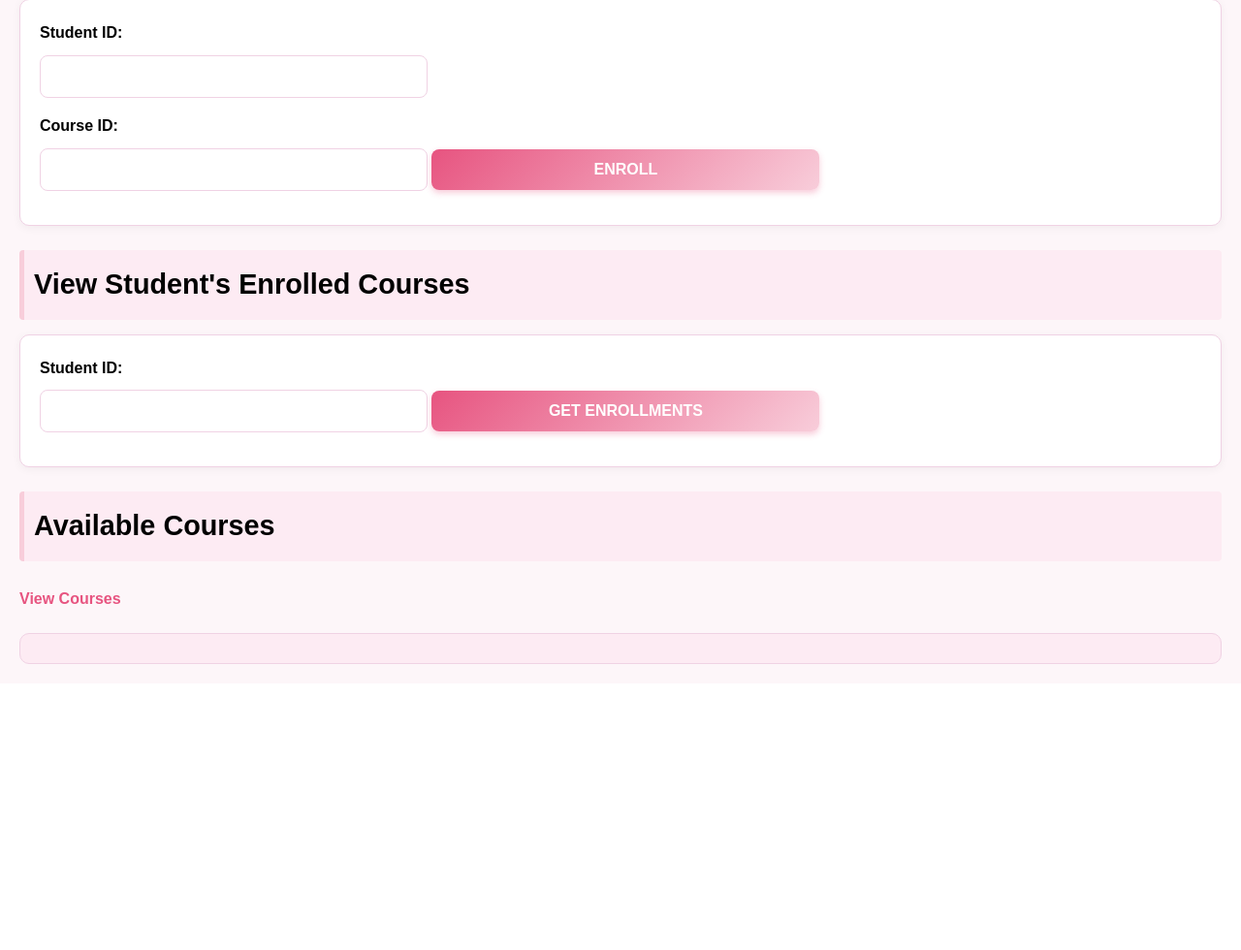
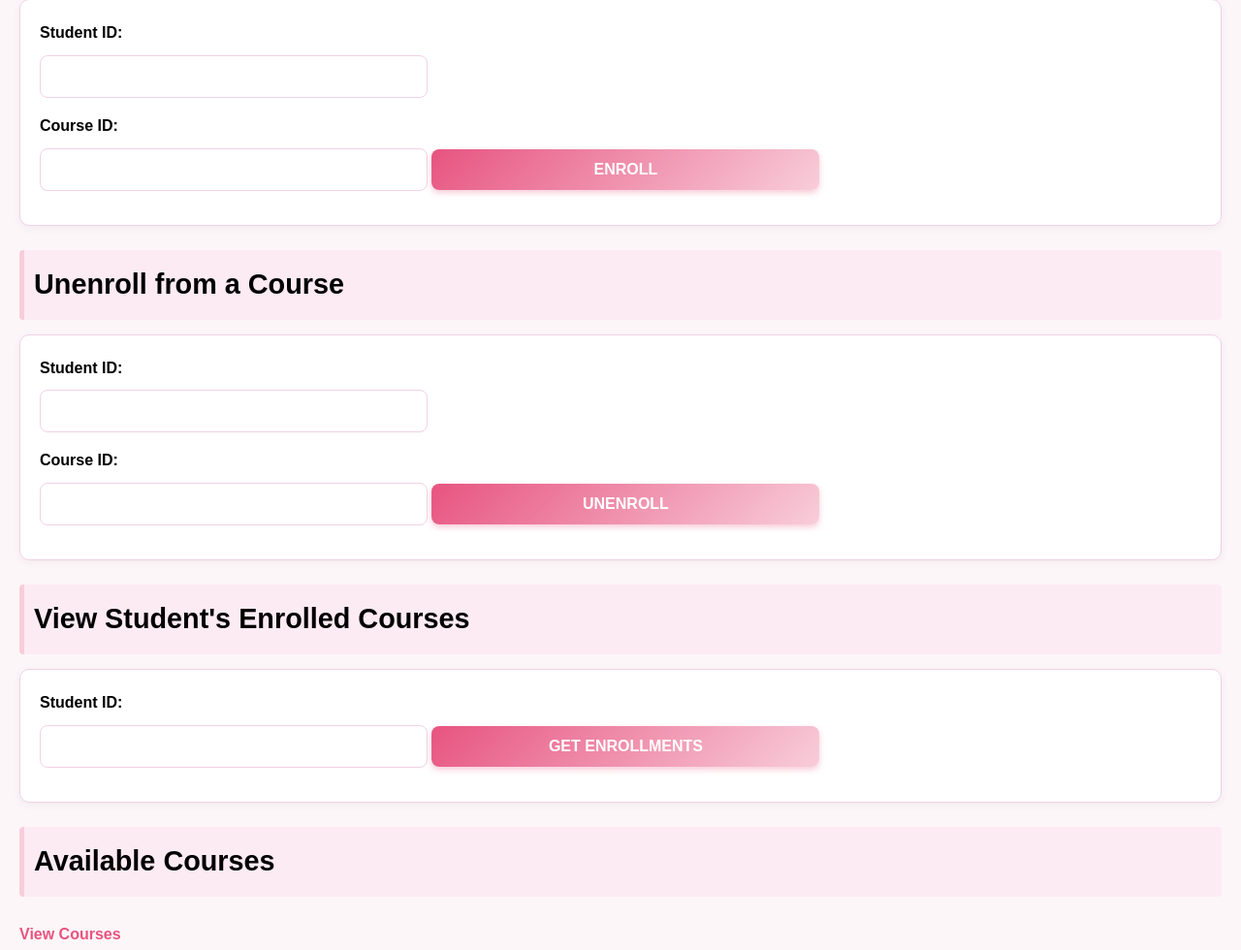
Before and after one commit to mdrummonds/COMP-421-Final-Project, a Flask app: page / in a window 1280 px wide. Shown: the part 1656-2636 px from the top of the page at 97% size. Before the commit the page ends 2341 px from the top, so only its background shows below. Run offline with Flask 3, Linux system fonts and the light colour scheme.

Commit message:
Unenroll option

```diff
--- a/app.py
+++ b/app.py
@@ -216,6 +216,30 @@
     return jsonify({'message': 'Student information updated successfully!'}), 200
 
 
+@app.route('/unenroll', methods=['POST'])
+def unenroll():
+   student_id = request.form['student_id']
+   course_id = request.form['course_id']
+
+   conn = sqlite3.connect('class_database.db')
+   cursor = conn.cursor()
+
+   # Delete student id from a course
+   cursor.execute('DELETE FROM enrollments WHERE student_id = ? AND course_id = ?', (student_id, course_id))
+
+   # Check if unenrollment successful
+   if cursor.rowcount > 0:
+        # Update available seats
+        cursor.execute('UPDATE courses SET available_seats = available_seats + 1 WHERE id = ?', (course_id,))
+        message = 'Student successfully unenrolled from the course.'
+   else:
+        # Unenrollment was unsuccessful
+        message = 'Student successfully unenrolled from the course.'
+
+   conn.commit()
+   conn.close()
+   return jsonify({'message': message})
+
 
 if __name__ == '__main__':
    init_db()
--- a/templates/index.html
+++ b/templates/index.html
@@ -95,6 +95,45 @@
         <button type="submit">Enroll</button>
     </form>
 
+
+    <!-- Unenroll from a Course Section -->
+    <h2>Unenroll from a Course</h2>
+    <form id="unenrollForm" action="#" method="post">
+        <label for="student_id_unenroll">Student ID:</label>
+        <input type="number" id="student_id_unenroll" name="student_id" required>
+        <label for="course_id_unenroll">Course ID:</label>
+        <input type="number" id="course_id_unenroll" name="course_id" required>
+        <button type="submit">Unenroll</button>
+    </form>
+
+    <div id="unenrollResult"></div>
+
+    <script>
+        document.getElementById('unenrollForm').onsubmit = async function (e) {
+            e.preventDefault();
+            const studentId = document.getElementById('student_id_unenroll').value;
+            const courseId = document.getElementById('course_id_unenroll').value;
+            const response = await fetch('/unenroll', {
+                method: 'POST',
+                headers: { 'Content-Type': 'application/x-www-form-urlencoded', },
+                body: new URLSearchParams({
+                    student_id: studentId,
+                    course_id: courseId,
+                }),
+            });
+            const resultDiv = document.getElementById('unenrollResult');
+            if (response.ok) {
+                const data = await response.json();
+                resultDiv.innerHTML = `<p>${data.message}</p>`;
+            } else {
+                const errorData = await response.json();
+                resultDiv.innerHTML = `<p style="color: red;">${errorData.message}</p>`;
+            }
+        };
+    </script>
+
+
+
     <h2>View Student's Enrolled Courses</h2>
     <form action="/student_courses" method="get" id="studentCoursesForm">
         <label for="student_id_view">Student ID:</label>
```
Also changed, not shown: class_database.db.
